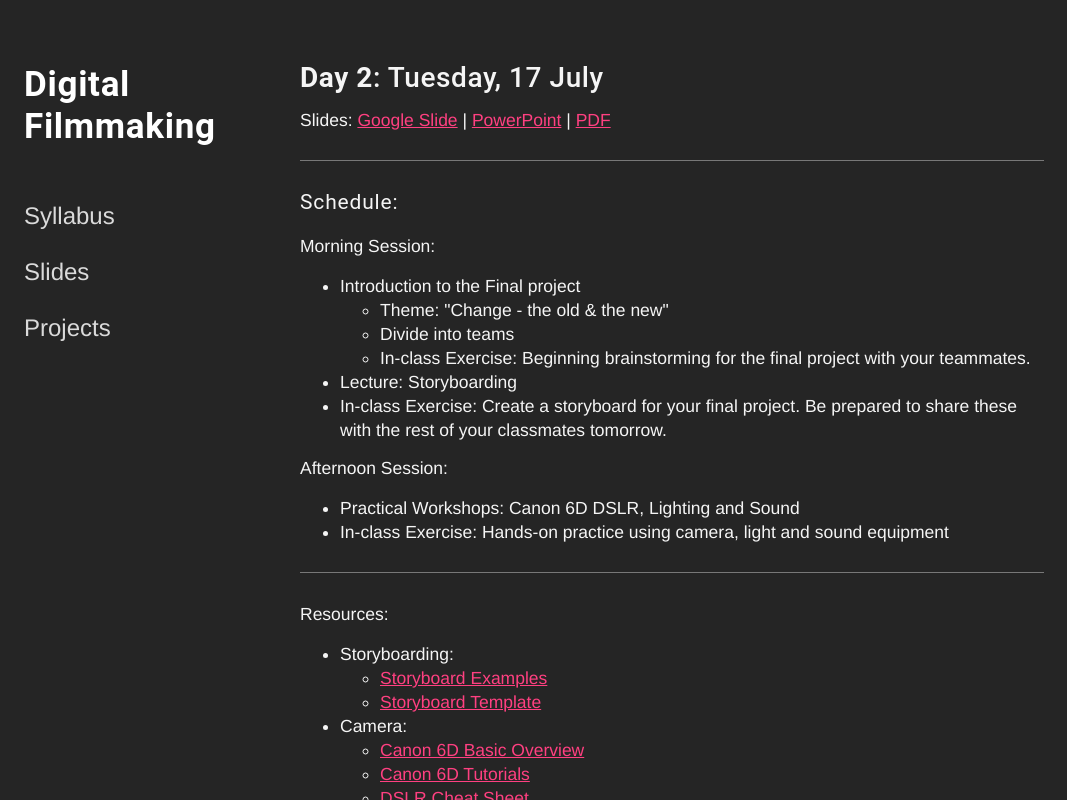
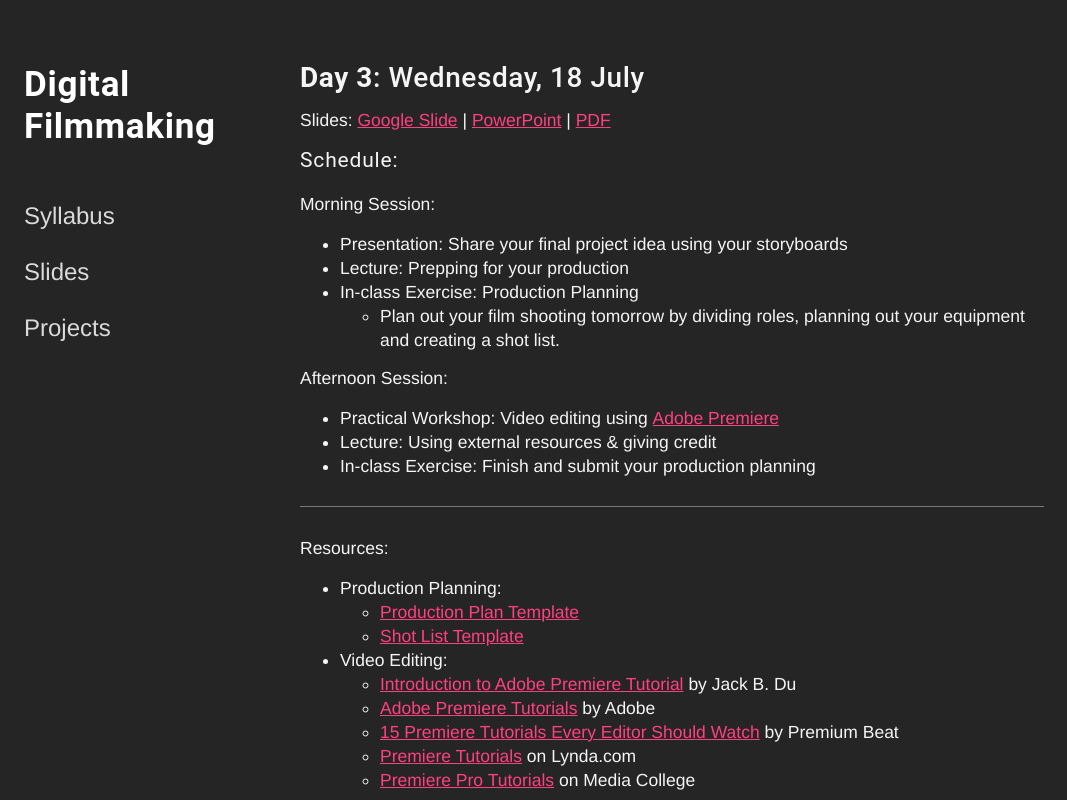
Before and after one commit to js6450/DigitalFilmmaking, a plain HTML site: page index.html in a window 1280 px wide. Shown: the whole page, without its empty margins (0-1067 px from the left). Drawn offline with nearby package versions, Linux system fonts and the light colour scheme.

Commit message:
added day 3 content

```diff
--- a/index.html
+++ b/index.html
@@ -27,46 +27,40 @@
     <main class="mdl-layout__content">
         <div class="page-content">
             <div class="content">
-                <h5 class="content-title"><b>Day 2</b>: Tuesday, 17 July</h5>
-                <p>Slides: <a href="https://docs.google.com/presentation/d/1owSgHgzxAL27ItU1HRs3Xdj8yp8bcwav1JKSPSROSsM/edit?usp=sharing">Google Slide</a> | <a href="slides/day2.pptx" download>PowerPoint</a> | <a href="slides/day2.pdf" download>PDF</a></p>                <hr>
+                <h5 class="content-title"><b>Day 3</b>: Wednesday, 18 July</h5>
+                <p>Slides: <a href="https://docs.google.com/presentation/d/16fUxLMWgrfoI7T6jXppIanVzFDRcdVsrZiJg-osqHgs/edit?usp=sharing">Google Slide</a> | <a href="slides/day3.pptx" download>PowerPoint</a> | <a href="slides/day3.pdf" download>PDF</a></p>
                 <h6 class="content-subtitle">Schedule:</h6>
                 <br>
                 <p>Morning Session:</p>
                 <ul>
-                    <li>Introduction to the Final project</li>
+                    <li>Presentation: Share your final project idea using your storyboards</li>
+                    <li>Lecture: Prepping for your production</li>
+                    <li>In-class Exercise: Production Planning</li>
                     <ul>
-                        <li>Theme: "Change - the old & the new"</li>
-                        <li>Divide into teams</li>
-                        <li>In-class Exercise: Beginning brainstorming for the final project with your teammates.</li>
+                        <li>Plan out your film shooting tomorrow by dividing roles, planning out your equipment and creating a shot list.</li>
                     </ul>
-                    <li>Lecture: Storyboarding</li>
-                    <li>In-class Exercise: Create a storyboard for your final project. Be prepared to share these with the rest of your classmates tomorrow.</li>
                 </ul>
                 <p>Afternoon Session:</p>
                 <ul>
-                    <li>Practical Workshops: Canon 6D DSLR, Lighting and Sound</li>
-                    <li>In-class Exercise: Hands-on practice using camera, light and sound equipment</li>
+                    <li>Practical Workshop: Video editing using <a href="https://helpx.adobe.com/premiere-pro/tutorials.html">Adobe Premiere</a></li>
+                    <li>Lecture: Using external resources & giving credit</li>
+                    <li>In-class Exercise: Finish and submit your production planning</li>
                 </ul>
                 <hr>
                 <p>Resources:</p>
                 <ul>
-                    <li>Storyboarding:</li>
+                    <li>Production Planning:</li>
                     <ul>
-                        <li><a href="http://screencrush.com/movie-storyboards/">Storyboard Examples</a></li>
-                        <li><a href="data/storyboard-template.png" download>Storyboard Template</a></li>
+                        <li><a href="data/production-plan.pdf" download>Production Plan Template</a></li>
+                        <li><a href="data/shot-list.pdf" download>Shot List Template</a></li>
                     </ul>
-                    <li>Camera:</li>
+                    <li>Video Editing:</li>
                     <ul>
-                        <li><a href="https://www.youtube.com/watch?time_continue=1&v=6VMrdk8oFm0">Canon 6D Basic Overview</a></li>
-                        <li><a href="http://www.learn.usa.canon.com/galleries/galleries/tutorials/eos_6d_tutorials.shtml">Canon 6D Tutorials</a></li>
-                        <li><a href="data/dslr-cheat-sheet.jpg">DSLR Cheat Sheet</a></li>
-                        <li><a href="https://www.youtube.com/watch?v=s11kqGPxPjA">Aperature, Shutter Speed, ISO Explained</a></li>
-                        <li><a href="https://www.youtube.com/watch?v=ICcE72RwEyc">Basic Camera Shots for Filmmakers</a></li>
-                    </ul>
-                    <li>Sound:</li>
-                    <ul>
-                        <li><a href="https://www.youtube.com/watch?v=ndR5eC0DQCU">Tascam DR-40 Tutorial</a></li>
-                        <li><a href="https://js6450.github.io/soundrecording.html">Recording & Editing Sound Tutorial (Using Audacity)</a></li>
+                        <li><a href="http://jackbdu.com/workshops/getting-started-with-premiere/">Introduction to Adobe Premiere Tutorial</a> by Jack B. Du</li>
+                        <li><a href="https://helpx.adobe.com/premiere-pro/tutorials.html">Adobe Premiere Tutorials</a> by Adobe</li>
+                        <li><a href="https://www.premiumbeat.com/blog/15-premiere-pro-tutorials-every-video-editor-watch/">15 Premiere Tutorials Every Editor Should Watch</a> by Premium Beat</li>
+                        <li><a href="https://www.lynda.com/Premiere-Pro-training-tutorials/287-0.html">Premiere Tutorials</a> on Lynda.com</li>
+                        <li><a href="http://www.mediacollege.com/adobe/premiere/pro/">Premiere Pro Tutorials</a> on Media College</li>
                     </ul>
                 </ul>
                 <br>
```
Also changed, not shown: slides.html (+21 -0 lines), 4 other files.
